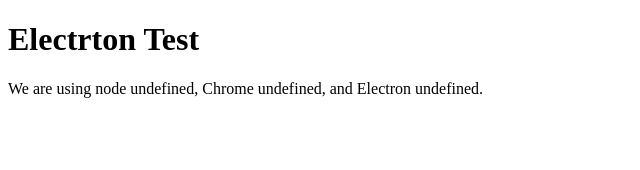
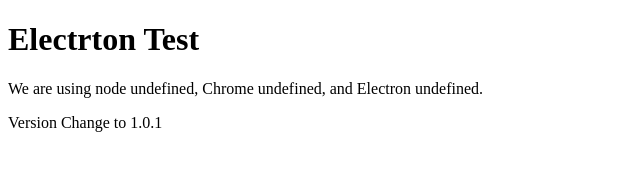
Before and after one commit to H0rn0chse/ElectronTest, an Electron app: page index.html in a window 1280 px wide. Shown: the whole page, without its empty margins (0-640 px from the left). Drawn offline with Linux system fonts and the light colour scheme.

Commit message:
version change

```diff
--- a/index.html
+++ b/index.html
@@ -19,5 +19,7 @@
 		<script>document.write(process.versions.chrome)</script>,
 		and Electron
 		<script>document.write(process.versions.electron)</script>.
+		<br>
+		<p>Version Change to 1.0.1</p>
 	</body>
 </html>
```
